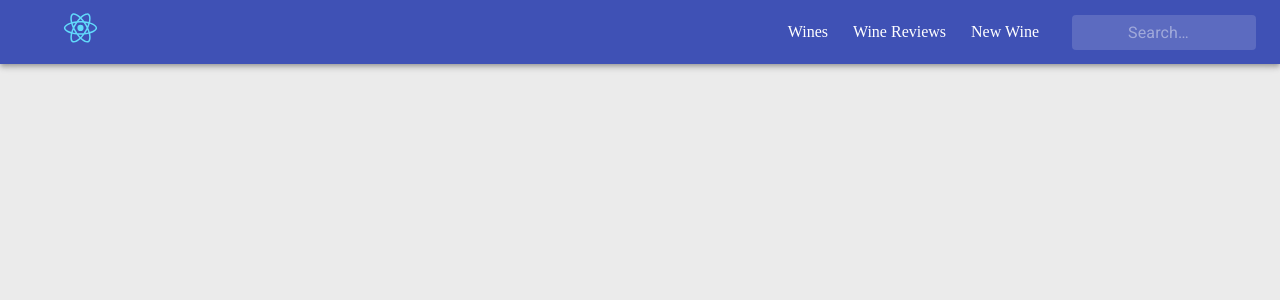
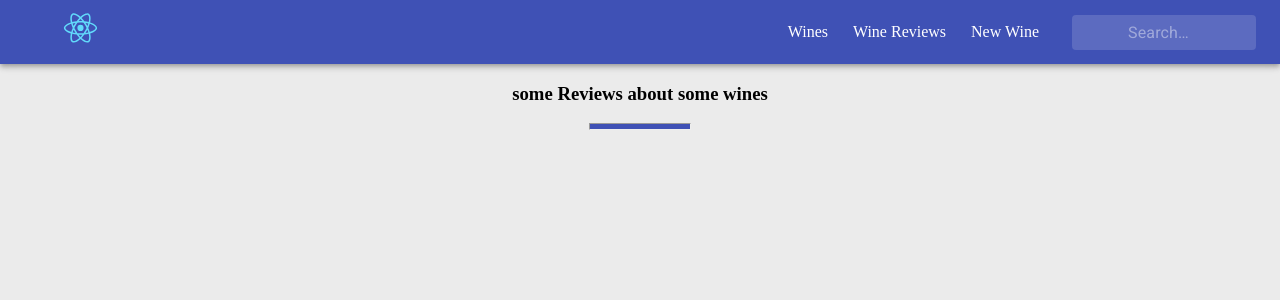
Before and after one commit to EBEN4REAL/React-redux-Testing, a React (Create React App) app: page /wine_reviews in a window 1280 px wide. Shown: the top 300 px of the page. Built offline with nearby package versions, Linux system fonts and the light colour scheme; no server answers.

Commit message:
Created wine reviews component

```diff
--- a/src/App.js
+++ b/src/App.js
@@ -5,7 +5,7 @@ import Header from './components/Header';
 import {connect}  from 'react-redux';
 import {Switch, Route} from 'react-router-dom';
 import WinesWrapper from './containers/wineWrapper';
-import {fetchPosts} from './store/actions';
+import {fetchWines} from './store/actions';
 import Layout from './containers/Layout';
 import WineDetails from './components/wineDetail'
 import WineReviews from './components/WineReviews';
@@ -14,7 +14,7 @@ import WineReviews from './components/WineReviews';
 class App extends React.Component {
 
     componentDidMount(){
-        this.props.dispatch(fetchPosts());
+        this.props.dispatch(fetchWines());
       }
 
     render() {
--- a/src/components/WineReviews/index.js
+++ b/src/components/WineReviews/index.js
@@ -1,14 +1,24 @@
 import React from 'react';
+import ListItem from '../ListItem';
+import {connect} from 'react-redux';
+import "./styles.scss";
 
 class WineReviews extends React.Component {
 
 	render(){
+		console.log(this.props.wines);
 		return (
 			<div>
-
+				<h3 style={{textAlign: 'center'}}>some Reviews about some wines</h3>
+				<hr className="bottom-line" />
 			</div>
 		)
 	}
 }
 
-export default WineReviews;
+const mapStateToProps = (state) => {
+	return {
+		 wines: state.winesReducer.newWines
+	}
+}
+export default connect(mapStateToProps)(WineReviews);
--- /dev/null
+++ b/src/components/WineReviews/styles.scss
@@ -0,0 +1,7 @@
+.bottom-line{
+    height: 5px;
+    margin: 0 auto;
+    background: #3f51b5;
+    text-align: center;
+    width: 100px;
+}
--- a/src/components/wineDetail/index.js
+++ b/src/components/wineDetail/index.js
@@ -47,7 +47,7 @@ class Wine extends Component {
                 classes: ['']
             },
             {
-                name: 'Reviews',
+                name: 'User Reviews',
                 linkTo: '/wines/reviews',
                 classes: ['']
             },
@@ -58,7 +58,7 @@ class Wine extends Component {
         if(this.state.activeLink === 'Producer'){
         	links[0].classes[0] = "active";
         	links[1].classes[0] = "";
-        }else if(this.state.activeLink === 'Reviews'){
+        }else if(this.state.activeLink === 'User Reviews'){
         	links[0].classes[0] = "";
         	links[1].classes[0] = "active";
         }
@@ -139,7 +139,7 @@ class Wine extends Component {
 
 	                                    </div>
 	                                 :null}
-	                                {this.state.activeLink === 'Reviews' ?
+	                                {this.state.activeLink === 'User Reviews' ?
 	                                    	 <div className="basicInfo">
 		                                        <h3 className="producer-text" style={{textAlign: 'center'}}><b>Some Reviews about this wine </b></h3>
 		                                        <div>
--- a/src/components/wineDetail/styles.scss
+++ b/src/components/wineDetail/styles.scss
@@ -5,9 +5,10 @@
 .bottom-line{
     height: 5px;
     margin: 0 auto;
-    background: black;
+    background: #3f51b5;
     text-align: center;
     width: 100px;
+
 }
 .about-header{
     text-align: center;
--- a/src/store/actions/index.js
+++ b/src/store/actions/index.js
@@ -31,21 +31,6 @@ export const goToPreviousPage = (page) => {
 }
 
 
-export const fetchPosts = () => {
-	let req = axios.get("https://test.wineapp.me/api/v1/wines")
-		.then((res) => {
-			console.log(res.data);
-			return res.data
-		}).catch(err => {
-			console.log(err);
-		});
-
-
-	return {
-		type: types.GET_POSTS,
-		payload: req
-	}
-}
 
 export const showLoader = (value) => {
 	return {
```
